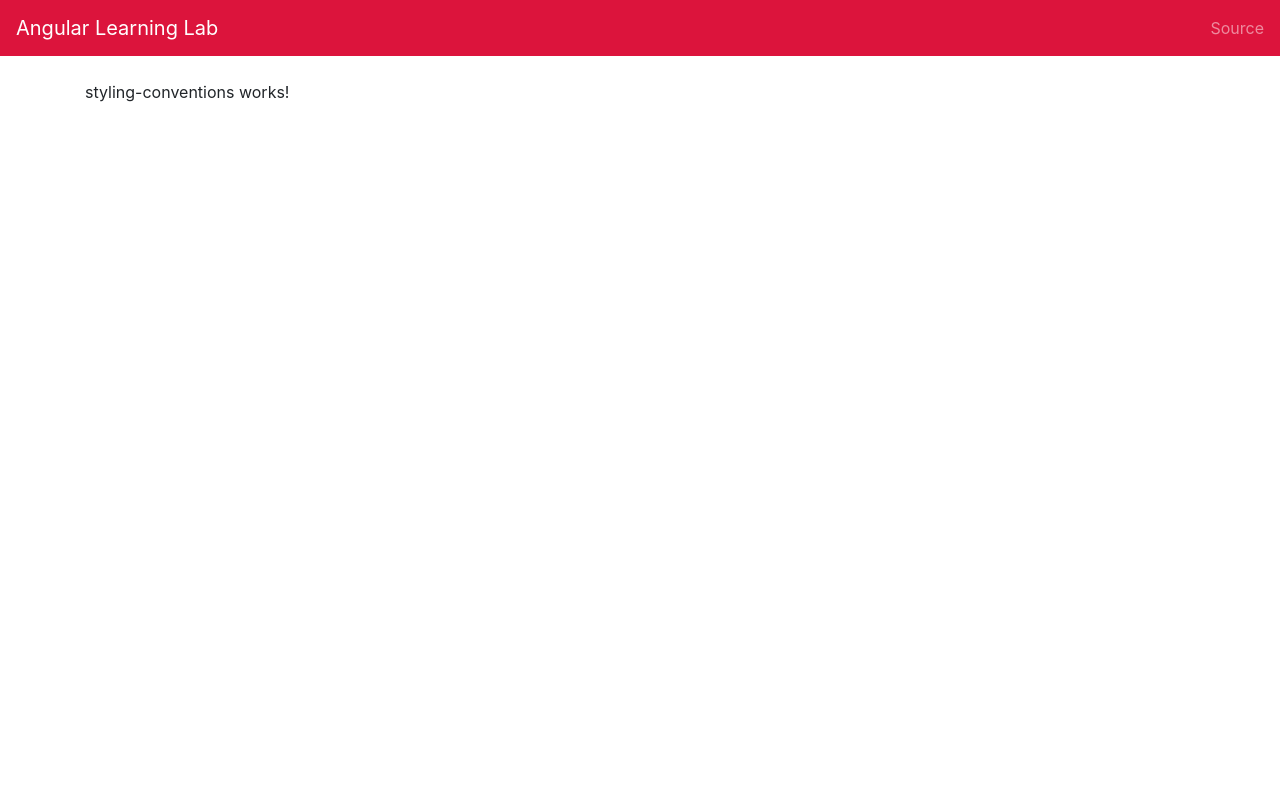
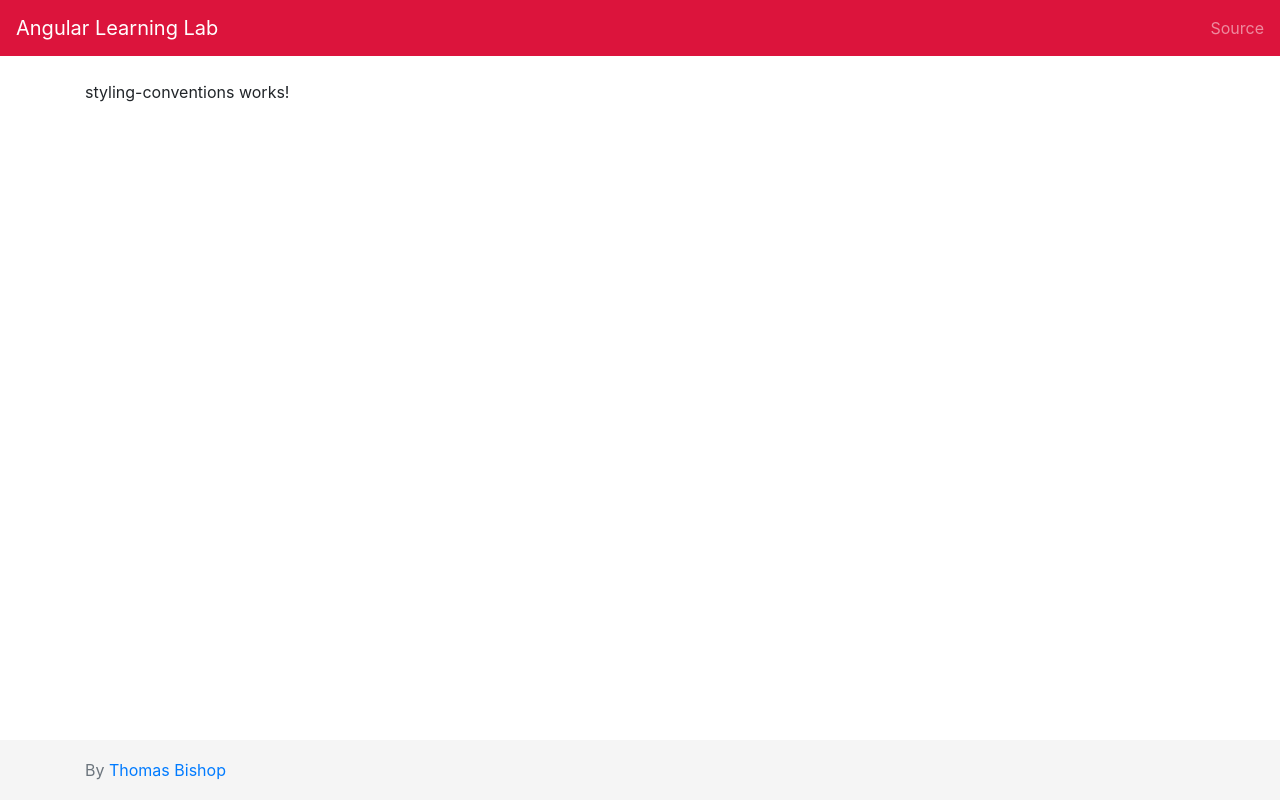
Before and after one commit to thomasabishop/angular-learning-lab, an Angular app: page /styling-conventions in a window 1280 px wide. Built offline with nearby package versions, Linux system fonts and the light colour scheme.

Commit message:
Add footer component

```diff
--- a/package.json
+++ b/package.json
@@ -18,6 +18,9 @@
     "@angular/platform-browser": "~12.1.1",
     "@angular/platform-browser-dynamic": "~12.1.1",
     "@angular/router": "~12.1.1",
+    "@fortawesome/angular-fontawesome": "^0.9.0",
+    "@fortawesome/fontawesome-svg-core": "^1.2.35",
+    "@fortawesome/free-solid-svg-icons": "^5.15.3",
     "@uirouter/core": "^6.0.7",
     "@uirouter/rx": "^0.6.5",
     "bootstrap": "4.6",
--- a/src/app/app.component.html
+++ b/src/app/app.component.html
@@ -4,3 +4,5 @@
     <router-outlet> </router-outlet>
   </main>
 </div>
+
+<app-footer></app-footer>
--- a/src/app/app.module.ts
+++ b/src/app/app.module.ts
@@ -6,6 +6,7 @@ import {StylingConventionsComponent} from './styling-conventions/styling-convent
 import {RouterModule} from '@angular/router';
 import {HeaderComponent} from './header/header.component';
 import {SplashComponent} from './splash/splash.component';
+import {FooterComponent} from './footer/footer.component';
 
 @NgModule({
   declarations: [
@@ -14,6 +15,7 @@ import {SplashComponent} from './splash/splash.component';
     StylingConventionsComponent,
     HeaderComponent,
     SplashComponent,
+    FooterComponent,
   ],
   imports: [
     BrowserModule,
--- /dev/null
+++ b/src/app/footer/footer.component.html
@@ -0,0 +1,7 @@
+<footer class="Footer">
+  <div class="container">
+    <span class="text-muted"
+      >By <a href="https://www.thomas-bishop.co.uk" target="_blank">Thomas Bishop</a></span
+    >
+  </div>
+</footer>
--- /dev/null
+++ b/src/app/footer/footer.component.less
@@ -0,0 +1,8 @@
+.Footer {
+  position: absolute;
+  bottom: 0;
+  width: 100%;
+  height: 60px;
+  line-height: 60px;
+  background-color: #f5f5f5;
+}
--- /dev/null
+++ b/src/app/footer/footer.component.ts
@@ -0,0 +1,11 @@
+import {Component, OnInit} from '@angular/core';
+@Component({
+  selector: 'app-footer',
+  templateUrl: './footer.component.html',
+  styleUrls: ['./footer.component.less'],
+})
+export class FooterComponent implements OnInit {
+  constructor() {}
+
+  ngOnInit(): void {}
+}
```
Also changed, not shown: 2 other files (tests, documents, lock files or other folders).
